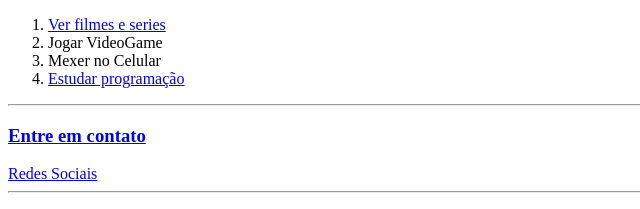
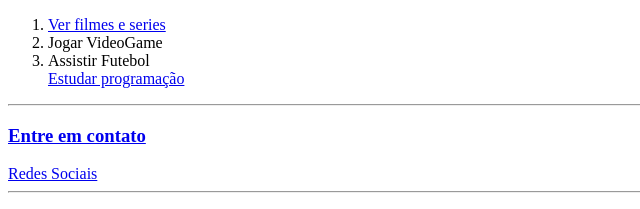
Before and after one commit to noelciorm/biografia-pessoal, a plain HTML site: page index.html in a window 1280 px wide. Shown: the part 455-664 px from the top of the page, 0-640 px from the left. Drawn offline with Linux system fonts and the light colour scheme.

Commit message:
Update index.html

```diff
--- a/index.html
+++ b/index.html
@@ -20,7 +20,6 @@
         </table>
 
         <hr/>
-
         <h3>Formação Academica</h3>
         <ul>
             <li>Segundo Grau Completo - Colegio Estadual Rodrigues Alves</li>
@@ -37,7 +36,7 @@
         <ol>
             <li><a href="https://www.netflix.com/br/"</a>Ver filmes e series</a>
             <li>Jogar VideoGame</li>
-            <li>Mexer no Celular</li>
+            <li>Assistir Futebol</li
             <li><a href="https://cursodesenvolvedorfullstacktur.club.hotmart.com/login"</a>Estudar programação</a>
         </ol>
 
```
